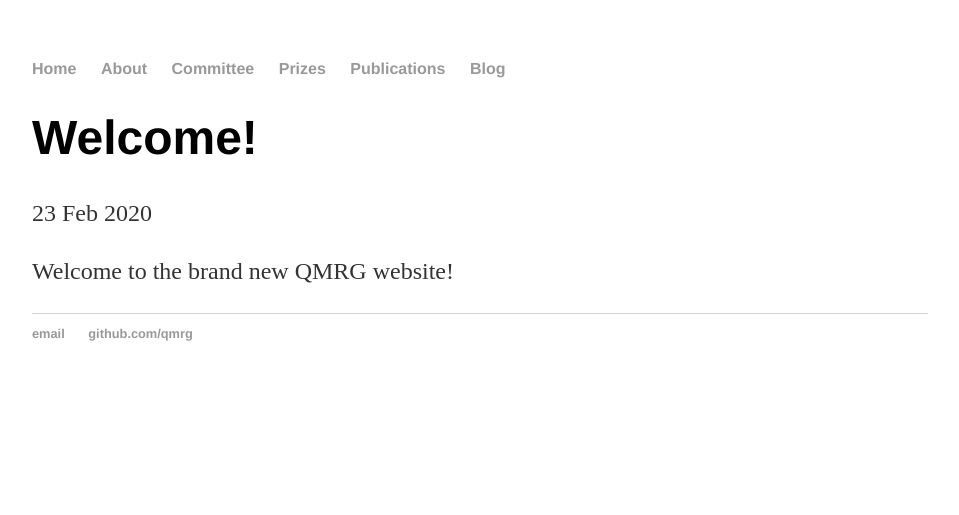
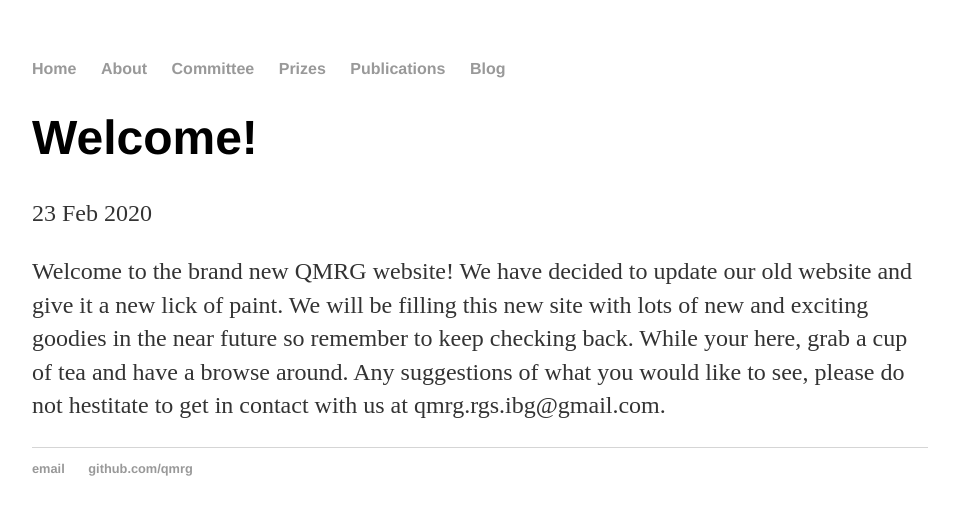
Before and after one commit to qmrg/qmrg.github.io, a Jekyll site: the page built from _posts/2020-2-23-Welcome.md, in a window 1280 px wide. Shown: the top 515 px of the page, without its empty margins (160-1119 px from the left). Built offline with Jekyll 4.4.1, drawn with Linux system fonts in a browser that asks for light colours.

Commit message:
Update 2020-2-23-Welcome.md
Update content

```diff
--- a/_posts/2020-2-23-Welcome.md
+++ b/_posts/2020-2-23-Welcome.md
@@ -4,4 +4,4 @@ title: "Welcome!"
 date: 2020-02-23
 ---
 
-Welcome to the brand new QMRG website!
+Welcome to the brand new QMRG website! We have decided to update our old website and give it a new lick of paint. We will be filling this new site with lots of new and exciting goodies in the near future so remember to keep checking back. While your here, grab a cup of tea and have a browse around. Any suggestions of what you would like to see, please do not hestitate to get in contact with us at qmrg.rgs.ibg@gmail.com.
```
